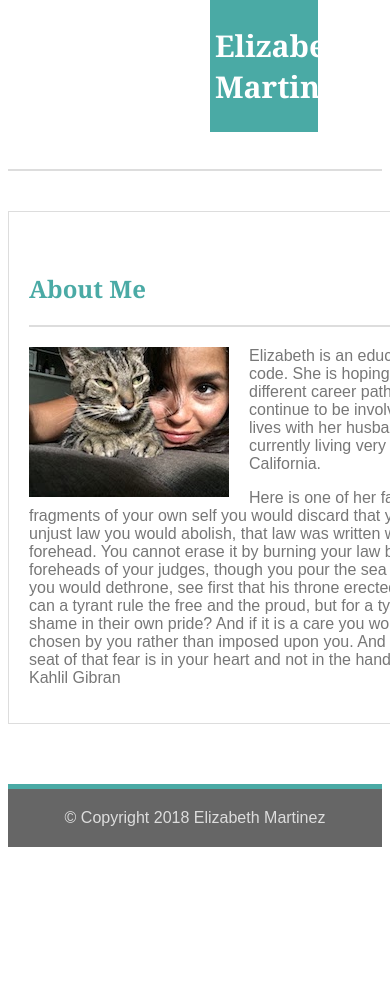
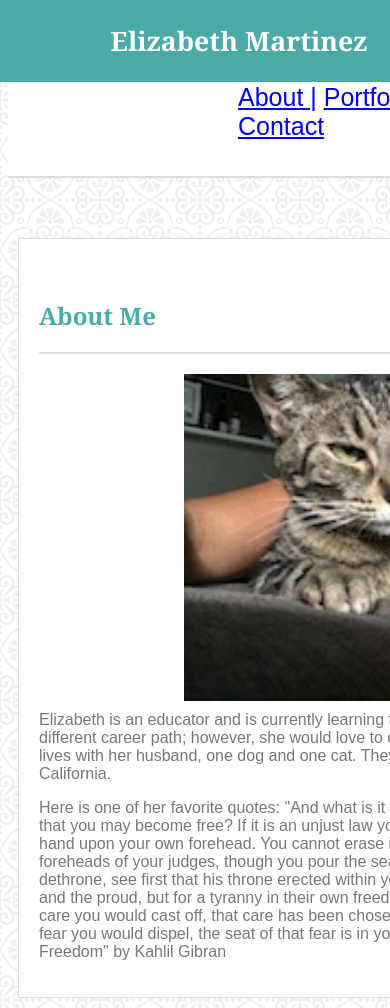
Before and after one commit to lolaliz/Responsive-Portfolio-, a plain HTML site: page index.html in a window 390 px wide. Shown: the top 1008 px of the page. Before the commit the page ends 855 px from the top, so only its background shows below. Drawn offline with Linux system fonts and the light colour scheme; files that its build step writes are made by us from their sources.

Commit message:
media screen tags for index.html

```diff
--- a/index.html
+++ b/index.html
@@ -4,7 +4,7 @@
     <meta charset="UTF-8">
     <meta name="viewport" content="width=device-width, initial-scale=1.0">
     <meta http-equiv="X-UA-Compatible" content="ie=edge">
-    <link rel="stylesheet" type="text/css" href="assets/css/style.css">
+    <link rel="stylesheet" type="text/css" href="style.css">
     <title>Basic Portfolio</title>
 </head>
 <body>
@@ -23,8 +23,8 @@
 
         <section id="left">
                 <h2 id="heading2">About Me</h2>
-                <img id="lola" src="images/IMG_1159.JPG" alt="Elizabeth Martinez">
-                <p>
+                <img id="lola" src="images/IMG_1159.jpg" alt="Elizabeth Martinez">
+                <p id= "aboutmetext">
                             Elizabeth is an educator and is currently learning to code. She is hoping to develop
                         new skills to take a different career path; however, she would love to continue to be
                         involved in the field of education.She lives with her husband, one dog and one cat. They are currently living very happily
--- a/style.css
+++ b/style.css
@@ -53,7 +53,7 @@ li {
 body {
     font-family: 'Arial', 'Helvetica Neue', Helvetica, sans-serif;
     color: #777777;
-    background-image: url(../images/regal.png);
+    background-image: url(images/regal.png);
 }
 
 #content {
@@ -67,7 +67,7 @@ body {
     box-sizing: border-box;
     float: left;
     margin-top: 40px;
-    width: 650px;
+    width: 40%;
     background-color: #ffffff;
     padding: 20px;
     margin-bottom: 60px;
@@ -78,8 +78,8 @@ body {
 }
 
 #lola {
-    float: left;
-    margin-right: 20px;
+   width: 60%;
+   margin: auto;
 }
 
 #heading3 {
@@ -98,7 +98,7 @@ body {
 #connect {
     box-sizing: border-box;
     margin-top: 40px;
-    margin-left: 30px;
+    margin-left: 50px;
     float: left;
     background-color: #ffffff;
     padding-top: 15px;
@@ -190,3 +190,104 @@ footer {
     border-top-width: 5px;
     border-top-color: #4aaaa5;
 }
+
+@media screen and (max-width: 980px) {
+    #content {
+        margin: auto;
+
+    }
+    #left {
+        width:40%;
+        margin: 60px;
+    }
+
+    #name {
+        width:35%;
+        left: 70px;
+    }
+
+
+
+    header {
+        width: 100%;
+    }
+
+}
+
+@media screen and (max-width: 768px) {
+    #left {
+        width:80%;
+        margin-bottom: 40px;
+        margin-left: 10px;
+        margin-right: 10px;
+    }
+
+    #lola {
+        float: left;
+        margin-right: 5px;
+        width: 30%;
+    }
+
+    #connect {
+        width: 80%;
+        clear: both;
+        margin-bottom: 50px;
+        margin-left: 10px;
+        margin-right: 10px;
+    }
+
+    header {
+        width: 100%;
+    }
+
+    #name {
+        width: 45%;
+        font-size: smaller;
+        left: 5px;
+    }
+
+    #headerlinks {
+        margin-left: 400px;
+    }
+
+    footer {
+        margin-top: 80px;
+        width: 100%;
+    }
+
+
+}
+
+@media screen and (max-width: 640px) {
+
+    #name {
+        width: 120%;
+        left: 0px;
+    }
+
+    header {
+        width: 120%;
+        padding-top: 50px;
+
+    }
+
+    #headerlinks {
+        margin-left: 180px;
+        font-size: 25px;
+        text-align: left;
+    }
+
+    #lola {
+        width: 60%;
+        margin-left: 20%;
+        margin-bottom: 10px;
+    }
+
+    #aboutmetext {
+        clear: both;
+    }
+
+    footer {
+        width: 120%;
+    }
+}
```
